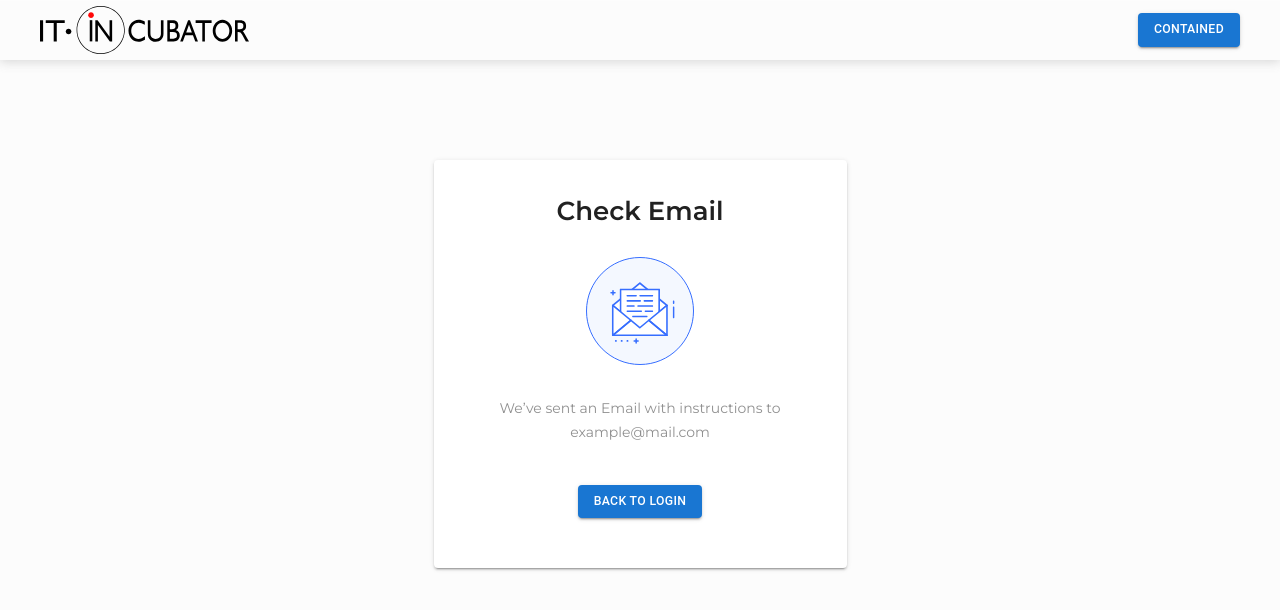
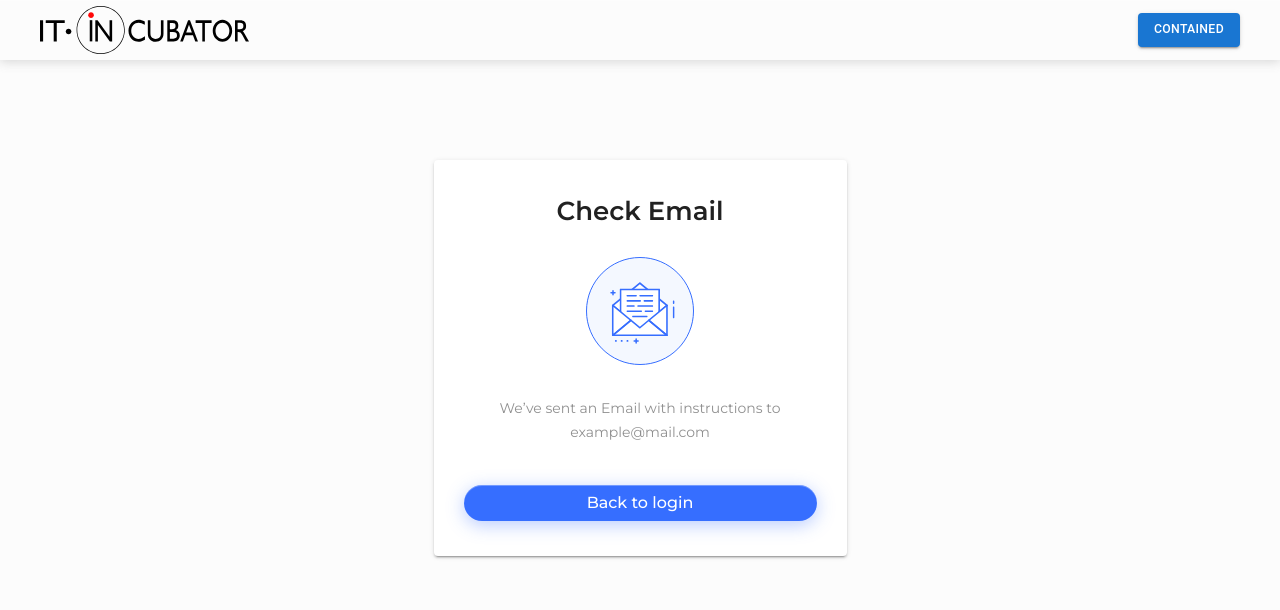
Before and after one commit to MaksimBozhko/friday-project, a React (Create React App) app: page /friday-project/checkEmail in a window 1280 px wide. Shown: the top 610 px of the page. Built offline with nearby package versions, Linux system fonts and the light colour scheme.

Commit message:
refactor: add AuthWrapper

```diff
--- a/src/common/components/authorization/checkEmail/CheckEmail.tsx
+++ b/src/common/components/authorization/checkEmail/CheckEmail.tsx
@@ -1,21 +1,19 @@
 import React from "react";
 import s from "./checkEmail.module.scss";
-import Paper from "@mui/material/Paper";
-import Button from "@mui/material/Button";
 import { NavLink } from "react-router-dom";
-import {ReactComponent as Email} from "common/assets/img/email.svg";
+import { ReactComponent as Email } from "common/assets/img/email.svg";
+import { AuthWrapper } from "common/components/authorization/authWrapper/AuthWrapper";
+import SuperButton from "common/components/superComponents/superButton/SuperButton";
 
 export const CheckEmail = () => {
   return (
-    <Paper elevation={2} className={s.CheckEmail}>
+    <AuthWrapper>
       <h1 className={s.title}>Check Email</h1>
       <Email />
       <p className={s.text}>We’ve sent an Email with instructions to example@mail.com</p>
-
-        <NavLink className={s.signInBtn} to="/friday-project/login">
-          <Button className={s.btn} variant="contained">Back to login</Button>
-        </NavLink>
-
-    </Paper>
+      <NavLink className={s.loginBtn} to="/friday-project/login">
+        <SuperButton className={s.btn}>Back to login</SuperButton>
+      </NavLink>
+    </AuthWrapper>
   );
 };
--- a/src/common/components/authorization/checkEmail/checkEmail.module.scss
+++ b/src/common/components/authorization/checkEmail/checkEmail.module.scss
@@ -1,11 +1,5 @@
 @import "../../../assets/scss/mixins";
 
-.CheckEmail {
-  @include Size(413px, 408px);
-  @include FlexCenter(column, unset);
-
-  margin: 100px auto;
-  padding: 35px 30px;
 
   .title {
     @include FontStyle(600, 26px, 32px);
@@ -18,4 +12,7 @@
     margin: 31px 0 41px;
     text-align: center;
   }
+
+  .loginBtn {
+    width: 100%;
   }
```
